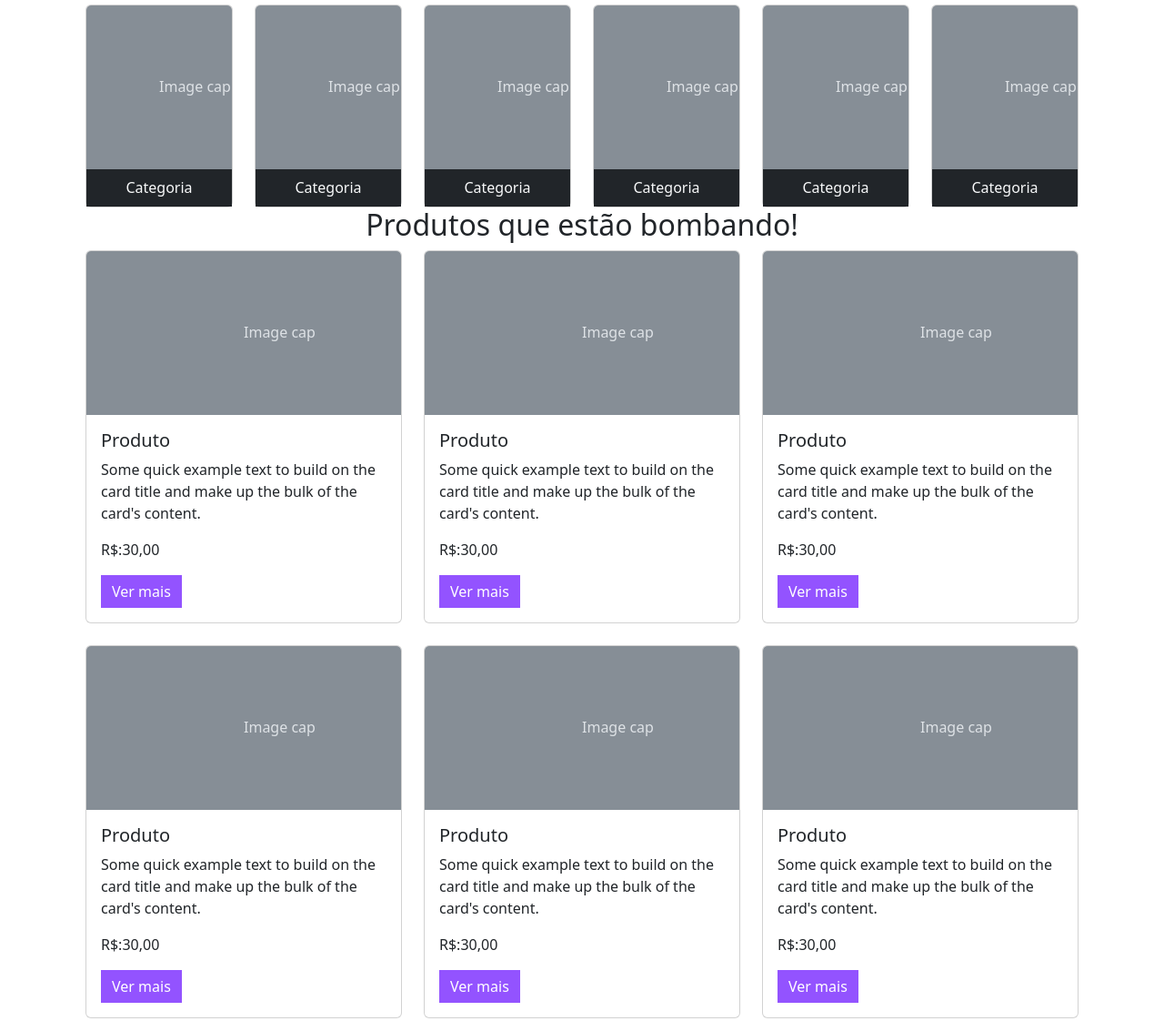
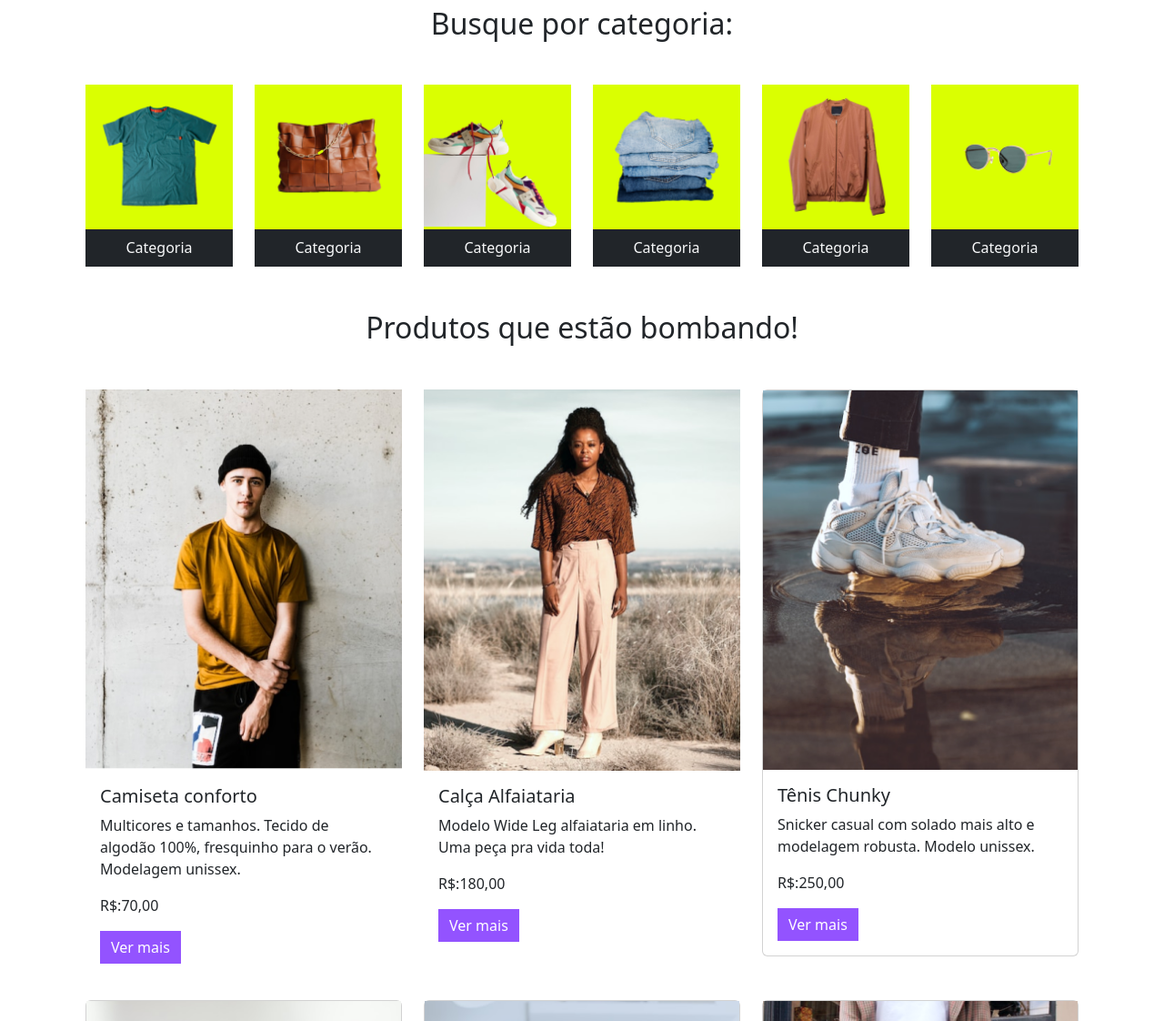
Before and after one commit to ruben-sa-brito/learning-bootstrap, a plain HTML site: page index.html in a window 1280 px wide. Shown: the part 468-1590 px from the top of the page at 91% size. Drawn offline with nearby package versions, Linux system fonts and the light colour scheme.

Commit message:
incluido categorias e produtos

```diff
--- a/index.html
+++ b/index.html
@@ -59,24 +59,33 @@
     </div>
     <div class="carousel-inner">
       <div class="carousel-item active">
-        <img class="img-fluid d-sm-none  "  src="./assets/Mobile/banner1-mobile.png" alt="Modelo feminina vestindo blusa rosa fluorescente, em fundo lilás.">
-        <img class="img-fluid d-none d-lg-none d-sm-block"  src="./assets/Tablet/banner1-tablet.png" alt="Modelo feminina vestindo blusa rosa fluorescente, em fundo lilás.">
-        <img class="img-fluid d-none d-lg-block "  src="./assets/Desktop/banner1-desktop.png" alt="Modelo feminina vestindo blusa rosa fluorescente, em fundo lilás.">
+        <img class="img-fluid d-sm-none  " src="./assets/Mobile/banner1-mobile.png"
+          alt="Modelo feminina vestindo blusa rosa fluorescente, em fundo lilás.">
+        <img class="img-fluid d-none d-lg-none d-sm-block" src="./assets/Tablet/banner1-tablet.png"
+          alt="Modelo feminina vestindo blusa rosa fluorescente, em fundo lilás.">
+        <img class="img-fluid d-none d-lg-block " src="./assets/Desktop/banner1-desktop.png"
+          alt="Modelo feminina vestindo blusa rosa fluorescente, em fundo lilás.">
 
       </div>
-      <div class="carousel-item active">
-        <img class="img-fluid d-sm-none  "  src="./assets/Mobile/banner2-mobile.png" alt="Modelo feminina vestindo blusa rosa fluorescente, em fundo lilás.">
-        <img class="img-fluid d-none d-lg-none d-sm-block"  src="./assets/Tablet/banner2-tablet.png" alt="Modelo feminina vestindo blusa rosa fluorescente, em fundo lilás.">
-        <img class="img-fluid d-none d-lg-block"  src="./assets/Desktop/banner2-desktop.png" alt="Modelo feminina vestindo blusa rosa fluorescente, em fundo lilás.">
+      <div class="carousel-item">
+        <img class="img-fluid d-sm-none  " src="./assets/Mobile/banner2-mobile.png"
+          alt="Modelo feminina vestindo blusa rosa fluorescente, em fundo lilás.">
+        <img class="img-fluid d-none d-lg-none d-sm-block" src="./assets/Tablet/banner2-tablet.png"
+          alt="Modelo feminina vestindo blusa rosa fluorescente, em fundo lilás.">
+        <img class="img-fluid d-none d-lg-block" src="./assets/Desktop/banner2-desktop.png"
+          alt="Modelo feminina vestindo blusa rosa fluorescente, em fundo lilás.">
         <div class="carousel-caption">
           <h5>Second slide label</h5>
           <p>Some representative placeholder content for the second slide.</p>
         </div>
       </div>
-      <div class="carousel-item active">
-        <img class="img-fluid d-sm-none  "  src="./assets/Mobile/banner3-mobile.png" alt="Modelo feminina vestindo blusa rosa fluorescente, em fundo lilás.">
-        <img class="img-fluid d-none d-lg-none d-sm-block"  src="./assets/Tablet/banner3-tablet.png" alt="Modelo feminina vestindo blusa rosa fluorescente, em fundo lilás.">
-        <img class="img-fluid d-none d-lg-block"  src="./assets/Desktop/banner3-desktop.png" alt="Modelo feminina vestindo blusa rosa fluorescente, em fundo lilás.">
+      <div class="carousel-item">
+        <img class="img-fluid d-sm-none  " src="./assets/Mobile/banner3-mobile.png"
+          alt="Modelo feminina vestindo blusa rosa fluorescente, em fundo lilás.">
+        <img class="img-fluid d-none d-lg-none d-sm-block" src="./assets/Tablet/banner3-tablet.png"
+          alt="Modelo feminina vestindo blusa rosa fluorescente, em fundo lilás.">
+        <img class="img-fluid d-none d-lg-block" src="./assets/Desktop/banner3-desktop.png"
+          alt="Modelo feminina vestindo blusa rosa fluorescente, em fundo lilás.">
         <div class="carousel-caption">
           <h5>Third slide label</h5>
           <p>Some representative placeholder content for the third slide.</p>
@@ -93,18 +102,15 @@
     </button>
   </div>
 
-  <h2 class="text-center">Busque por categoria:</h2>
+  <h2 class="text-center my-3 my-xl-5">Busque por categoria:</h2>
 
   <div class='container row mx-auto g-4'>
 
     <div class="col-6 col-md-4 col-xl-2">
-      <div class="card">
-        <svg class="bd-placeholder-img card-img-top" width="100%" height="180" xmlns="http://www.w3.org/2000/svg"
-          role="img" aria-label="Placeholder: Image cap" preserveAspectRatio="xMidYMid slice" focusable="false">
-          <title>Placeholder</title>
-          <rect width="100%" height="100%" fill="#868e96"></rect><text x="50%" y="50%" fill="#dee2e6" dy=".3em">Image
-            cap</text>
-        </svg>
+      <div class="card rounded-0 border-0">
+        <img class="d-md-none d-block" src="./assets/Mobile/categorias/categoria-camiseta.png" alt="Camiseta masculina de manga na cor verde com bolso com detalhe vermelho.">
+        <img class="d-none d-md-block d-xl-none" src="./assets/Tablet/categorias/categoria-camiseta.png" alt="Camiseta masculina de manga na cor verde com bolso com detalhe vermelho.">
+        <img class="d-none d-xl-block" src="./assets/Desktop/categorias/categoria-camiseta.png" alt="Camiseta masculina de manga na cor verde com bolso com detalhe vermelho.">
         <div class="card-header bg-dark">
 
           <p class="text-center text-light m-0">Categoria</p>
@@ -114,13 +120,10 @@
     </div>
 
     <div class="col-6 col-md-4 col-xl-2">
-      <div class="card">
-        <svg class="bd-placeholder-img card-img-top" width="100%" height="180" xmlns="http://www.w3.org/2000/svg"
-          role="img" aria-label="Placeholder: Image cap" preserveAspectRatio="xMidYMid slice" focusable="false">
-          <title>Placeholder</title>
-          <rect width="100%" height="100%" fill="#868e96"></rect><text x="50%" y="50%" fill="#dee2e6" dy=".3em">Image
-            cap</text>
-        </svg>
+      <div class="card rounded-0 border-0">
+        <img class="d-md-none d-block" src="./assets/Mobile/categorias/categoria-bolsas.png" alt="Bolsa feminina na cor marrom.">
+        <img class="d-none d-md-block d-xl-none" src="./assets/Tablet/categorias/categoria-bolsas.png" alt="Bolsa feminina na cor marrom.">
+        <img class="d-none d-xl-block" src="./assets/Desktop/categorias/categoria-bolsa.png" alt="Bolsa feminina na cor marrom.">
         <div class="card-header bg-dark">
 
           <p class="text-center text-light m-0">Categoria</p>
@@ -130,13 +133,10 @@
     </div>
 
     <div class="col-6 col-md-4 col-xl-2">
-      <div class="card">
-        <svg class="bd-placeholder-img card-img-top" width="100%" height="180" xmlns="http://www.w3.org/2000/svg"
-          role="img" aria-label="Placeholder: Image cap" preserveAspectRatio="xMidYMid slice" focusable="false">
-          <title>Placeholder</title>
-          <rect width="100%" height="100%" fill="#868e96"></rect><text x="50%" y="50%" fill="#dee2e6" dy=".3em">Image
-            cap</text>
-        </svg>
+      <div class="card rounded-0 border-0">
+        <img class="d-md-none d-block" src="./assets/Mobile/categorias/categoria-calcados.png" alt="Caçado na cor branca com detalhes em laranja e ciano, e cadarço na cor laranja.">
+        <img class="d-none d-md-block d-xl-none" src="./assets/Tablet/categorias/categoria-calcados.png" alt="Caçado na cor branca com detalhes em laranja e ciano, e cadarço na cor laranja.">
+        <img class="d-none d-xl-block" src="./assets/Desktop/categorias/categoria-calcados.png" alt="Caçado na cor branca com detalhes em laranja e ciano, e cadarço na cor laranja.">
         <div class="card-header bg-dark">
 
           <p class="text-center text-light m-0">Categoria</p>
@@ -146,13 +146,10 @@
     </div>
 
     <div class="col-6 col-md-4 col-xl-2">
-      <div class="card">
-        <svg class="bd-placeholder-img card-img-top" width="100%" height="180" xmlns="http://www.w3.org/2000/svg"
-          role="img" aria-label="Placeholder: Image cap" preserveAspectRatio="xMidYMid slice" focusable="false">
-          <title>Placeholder</title>
-          <rect width="100%" height="100%" fill="#868e96"></rect><text x="50%" y="50%" fill="#dee2e6" dy=".3em">Image
-            cap</text>
-        </svg>
+      <div class="card rounded-0 border-0">
+        <img class="d-md-none d-block" src="./assets/Mobile/categorias/categoria-calcas.png" alt="Calças jeans com diversas tonalidades, mais claras e mais escuras.">
+        <img class="d-none d-md-block d-xl-none" src="./assets/Tablet/categorias/categoria-calcas.png" alt="Calças jeans com diversas tonalidades, mais claras e mais escuras.">
+        <img class="d-none d-xl-block" src="./assets/Desktop/categorias/categoria-calcas.png" alt="Calças jeans com diversas tonalidades, mais claras e mais escuras.">
         <div class="card-header bg-dark">
 
           <p class="text-center text-light m-0">Categoria</p>
@@ -162,13 +159,10 @@
     </div>
 
     <div class="col-6 col-md-4 col-xl-2">
-      <div class="card">
-        <svg class="bd-placeholder-img card-img-top" width="100%" height="180" xmlns="http://www.w3.org/2000/svg"
-          role="img" aria-label="Placeholder: Image cap" preserveAspectRatio="xMidYMid slice" focusable="false">
-          <title>Placeholder</title>
-          <rect width="100%" height="100%" fill="#868e96"></rect><text x="50%" y="50%" fill="#dee2e6" dy=".3em">Image
-            cap</text>
-        </svg>
+      <div class="card rounded-0 border-0">
+        <img class="d-md-none d-block" src="./assets/Mobile/categorias/categoria-casacos.png" alt="Casaco de cor marrom.">
+        <img class="d-none d-md-block d-xl-none" src="./assets/Tablet/categorias/categoria-casacos.png" alt="Casaco de cor marrom.">
+        <img class="d-none d-xl-block" src="./assets/Desktop/categorias/categoria-casacos.png" alt="Casaco de cor marrom.">
         <div class="card-header bg-dark">
 
           <p class="text-center text-light m-0">Categoria</p>
@@ -178,13 +172,10 @@
     </div>
 
     <div class="col-6 col-md-4 col-xl-2">
-      <div class="card">
-        <svg class="bd-placeholder-img card-img-top" width="100%" height="180" xmlns="http://www.w3.org/2000/svg"
-          role="img" aria-label="Placeholder: Image cap" preserveAspectRatio="xMidYMid slice" focusable="false">
-          <title>Placeholder</title>
-          <rect width="100%" height="100%" fill="#868e96"></rect><text x="50%" y="50%" fill="#dee2e6" dy=".3em">Image
-            cap</text>
-        </svg>
+      <div class="card rounded-0 border-0">
+        <img class="d-md-none d-block" src="./assets/Mobile/categorias/categoria-oculos.png" alt="Óculos de sol arrendodado.">
+        <img class="d-none d-md-block d-xl-none" src="./assets/Tablet/categorias/categoria-oculos.png" alt="Óculos de sol arrendodado.">
+        <img class="d-none d-xl-block" src="./assets/Desktop/categorias/categoria-oculos.png" alt="Óculos de sol arrendodado.">
         <div class="card-header bg-dark">
 
           <p class="text-center text-light m-0">Categoria</p>
@@ -195,24 +186,33 @@
 
   </div>
 
-  <h2 class="text-center">Produtos que estão bombando!</h2>
+  <h2 class="container text-center my-3 my-xl-5">Produtos que estão bombando!</h2>
 
   <div class="container row mx-auto g-4">
 
     <div class="col-12 col-md-6 col-xl-4">
-      <div class="card">
-        <svg class="bd-placeholder-img card-img-top" width="100%" height="180" xmlns="http://www.w3.org/2000/svg"
-          role="img" aria-label="Placeholder: Image cap" preserveAspectRatio="xMidYMid slice" focusable="false">
-          <title>Placeholder</title>
-          <rect width="100%" height="100%" fill="#868e96"></rect><text x="50%" y="50%" fill="#dee2e6" dy=".3em">Image
-            cap</text>
-        </svg>
+      <div class="card rounded-0 border-0">
+        <img class="d-md-none d-block" src="./assets/Mobile/produtos/camiseta.png" alt="Camiseta na cor marrom.">
+        <img class="d-none d-md-block d-xl-none" src="./assets/Tablet/produtos/camiseta.png" alt="Camiseta na cor marrom.">
+        <img class="d-none d-xl-block" src="./assets/Desktop/produtos/camiseta.png" alt="Camiseta na cor marrom.">
         <div class="card-body">
-          <h5 class="card-title">Produto</h5>
-          <p class="card-text">Some quick example text to build on the card title and make up the bulk of the
-            card's
-            content.</p>
-          <p> R$:30,00 </p>
+          <h5 class="card-title">Camiseta conforto</h5>
+          <p class="card-text">Multicores e tamanhos. Tecido de algodão 100%, fresquinho para o verão. Modelagem unissex.</p>
+          <p> R$:70,00 </p>
+          <a href="#" class="btn btn-primary rounded-0">Ver mais</a>
+        </div>
+      </div>
+    </div>
+
+    <div class="col-12 col-md-6 col-xl-4">
+      <div class="card rounded-0 border-0">
+        <img class="d-md-none d-block" src="./assets/Mobile/produtos/calca.png" alt="Calça em tom bege.">
+        <img class="d-none d-md-block d-xl-none" src="./assets/Tablet/produtos/calca.png" alt="Calça em tom bege.">
+        <img class="d-none d-xl-block" src="./assets/Desktop/produtos/calca.png" alt="Calça em tom bege.">
+        <div class="card-body">
+          <h5 class="card-title">Calça Alfaiataria</h5>
+          <p class="card-text">Modelo Wide Leg alfaiataria em linho. Uma peça pra vida toda!</p>
+          <p> R$:180,00 </p>
           <a href="#" class="btn btn-primary rounded-0">Ver mais</a>
         </div>
       </div>
@@ -220,18 +220,13 @@
 
     <div class="col-12 col-md-6 col-xl-4">
       <div class="card">
-        <svg class="bd-placeholder-img card-img-top" width="100%" height="180" xmlns="http://www.w3.org/2000/svg"
-          role="img" aria-label="Placeholder: Image cap" preserveAspectRatio="xMidYMid slice" focusable="false">
-          <title>Placeholder</title>
-          <rect width="100%" height="100%" fill="#868e96"></rect><text x="50%" y="50%" fill="#dee2e6" dy=".3em">Image
-            cap</text>
-        </svg>
+        <img class="d-md-none d-block" src="./assets/Mobile/produtos/tenis.png" alt="Tenis branco.">
+        <img class="d-none d-md-block d-xl-none" src="./assets/Tablet/produtos/tenis.png" alt="Tenis branco.">
+        <img class="d-none d-xl-block" src="./assets/Desktop/produtos/tenis.png" alt="Tenis branco.">
         <div class="card-body">
-          <h5 class="card-title">Produto</h5>
-          <p class="card-text">Some quick example text to build on the card title and make up the bulk of the
-            card's
-            content.</p>
-          <p> R$:30,00 </p>
+          <h5 class="card-title">Tênis Chunky</h5>
+          <p class="card-text">Snicker casual com solado mais alto e modelagem robusta. Modelo unissex.</p>
+          <p> R$:250,00 </p>
           <a href="#" class="btn btn-primary rounded-0">Ver mais</a>
         </div>
       </div>
@@ -239,18 +234,13 @@
 
     <div class="col-12 col-md-6 col-xl-4">
       <div class="card">
-        <svg class="bd-placeholder-img card-img-top" width="100%" height="180" xmlns="http://www.w3.org/2000/svg"
-          role="img" aria-label="Placeholder: Image cap" preserveAspectRatio="xMidYMid slice" focusable="false">
-          <title>Placeholder</title>
-          <rect width="100%" height="100%" fill="#868e96"></rect><text x="50%" y="50%" fill="#dee2e6" dy=".3em">Image
-            cap</text>
-        </svg>
+        <img class="d-md-none d-block" src="./assets/Mobile/produtos/jaqueta-jeans.png" alt="Jaqueta jeans.">
+        <img class="d-none d-md-block d-xl-none" src="./assets/Tablet/produtos/jaqueta-jeans.png" alt="Jaqueta jeans.">
+        <img class="d-none d-xl-block" src="./assets/Desktop/produtos/jaqueta-jeans.png" alt="Jaqueta jeans.">
         <div class="card-body">
-          <h5 class="card-title">Produto</h5>
-          <p class="card-text">Some quick example text to build on the card title and make up the bulk of the
-            card's
-            content.</p>
-          <p> R$:30,00 </p>
+          <h5 class="card-title">Jaqueta Jeans</h5>
+          <p class="card-text">Modelo unissex oversized com gola de camurça. Atemporal e autêntica!</p>
+          <p> R$:150,00 </p>
           <a href="#" class="btn btn-primary rounded-0">Ver mais</a>
         </div>
       </div>
@@ -258,18 +248,13 @@
 
     <div class="col-12 col-md-6 col-xl-4">
       <div class="card">
-        <svg class="bd-placeholder-img card-img-top" width="100%" height="180" xmlns="http://www.w3.org/2000/svg"
-          role="img" aria-label="Placeholder: Image cap" preserveAspectRatio="xMidYMid slice" focusable="false">
-          <title>Placeholder</title>
-          <rect width="100%" height="100%" fill="#868e96"></rect><text x="50%" y="50%" fill="#dee2e6" dy=".3em">Image
-            cap</text>
-        </svg>
+        <img class="d-md-none d-block" src="./assets/Mobile/produtos/oculos.png" alt="Óculos redendo.">
+        <img class="d-none d-md-block d-xl-none" src="./assets/Tablet/produtos/oculos.png" alt="Óculos redendo.">
+        <img class="d-none d-xl-block" src="./assets/Desktop/produtos/oculos.png" alt="Óculos redendo.">
         <div class="card-body">
-          <h5 class="card-title">Produto</h5>
-          <p class="card-text">Some quick example text to build on the card title and make up the bulk of the
-            card's
-            content.</p>
-          <p> R$:30,00 </p>
+          <h5 class="card-title">Óculos Redondo</h5>
+          <p class="card-text">Armação metálica em grafite com lentes arredondadas. Sem erro!</p>
+          <p> R$:120,00 </p>
           <a href="#" class="btn btn-primary rounded-0">Ver mais</a>
         </div>
       </div>
@@ -277,37 +262,13 @@
 
     <div class="col-12 col-md-6 col-xl-4">
       <div class="card">
-        <svg class="bd-placeholder-img card-img-top" width="100%" height="180" xmlns="http://www.w3.org/2000/svg"
-          role="img" aria-label="Placeholder: Image cap" preserveAspectRatio="xMidYMid slice" focusable="false">
-          <title>Placeholder</title>
-          <rect width="100%" height="100%" fill="#868e96"></rect><text x="50%" y="50%" fill="#dee2e6" dy=".3em">Image
-            cap</text>
-        </svg>
+        <img class="d-md-none d-block" src="./assets/Mobile/produtos/bolsa.png" alt="Bolso de couro feminina.">
+        <img class="d-none d-md-block d-xl-none" src="./assets/Tablet/produtos/bolsa.png" alt="Bolso de couro feminina.">
+        <img class="d-none d-xl-block" src="./assets/Desktop/produtos/bolsa.png" alt="Bolso de couro feminina.">
         <div class="card-body">
-          <h5 class="card-title">Produto</h5>
-          <p class="card-text">Some quick example text to build on the card title and make up the bulk of the
-            card's
-            content.</p>
-          <p> R$:30,00 </p>
-          <a href="#" class="btn btn-primary rounded-0">Ver mais</a>
-        </div>
-      </div>
-    </div>
-
-    <div class="col-12 col-md-6 col-xl-4">
-      <div class="card">
-        <svg class="bd-placeholder-img card-img-top" width="100%" height="180" xmlns="http://www.w3.org/2000/svg"
-          role="img" aria-label="Placeholder: Image cap" preserveAspectRatio="xMidYMid slice" focusable="false">
-          <title>Placeholder</title>
-          <rect width="100%" height="100%" fill="#868e96"></rect><text x="50%" y="50%" fill="#dee2e6" dy=".3em">Image
-            cap</text>
-        </svg>
-        <div class="card-body">
-          <h5 class="card-title">Produto</h5>
-          <p class="card-text">Some quick example text to build on the card title and make up the bulk of the
-            card's
-            content.</p>
-          <p> R$:30,00 </p>
+          <h5 class="card-title">Bolsa Coringa</h5>
+          <p class="card-text">Bolsa camel em couro sintético. Ideal para acompanhar você por uma vida!</p>
+          <p> R$:120,00 </p>
           <a href="#" class="btn btn-primary rounded-0">Ver mais</a>
         </div>
       </div>
@@ -317,9 +278,7 @@
 
   <section class="pb-4 row d-flex justify-content-center">
 
-
-
-    <div class="px-3 gap-3 bg-black text-light m-4">
+    <div class="px-3 gap-3 bg-black text-light mt-4">
       <h2 class="text-center mt-3 mb-5">Conheça todas as nossas facilidades</h2>
 
       <div class="d-flex flex-column flex-sm-row align-items-center justify-content-sm-center mb-4 mx-5">
@@ -352,9 +311,9 @@
 
   </section>
 
-  <div class="d-flex justify-content-center">
+  <div class="d-flex justify-content-center my-3 my-xl-5">
 
-    <form class="border border-secondary m-3 p-3 text-center w-75">
+    <form class="border border-secondary mx-3 mb-3 p-3 text-center w-75">
       <h5>Quer receber nossas novidades, promoções exclusivas e 10% OFF na primeira compra? Cadastre-se!</h5>
       <div class="input-group my-3">
         <input type="email" class="form-control border-secondary rounded-0 " placeholder="Digite seu e-mail"
```
